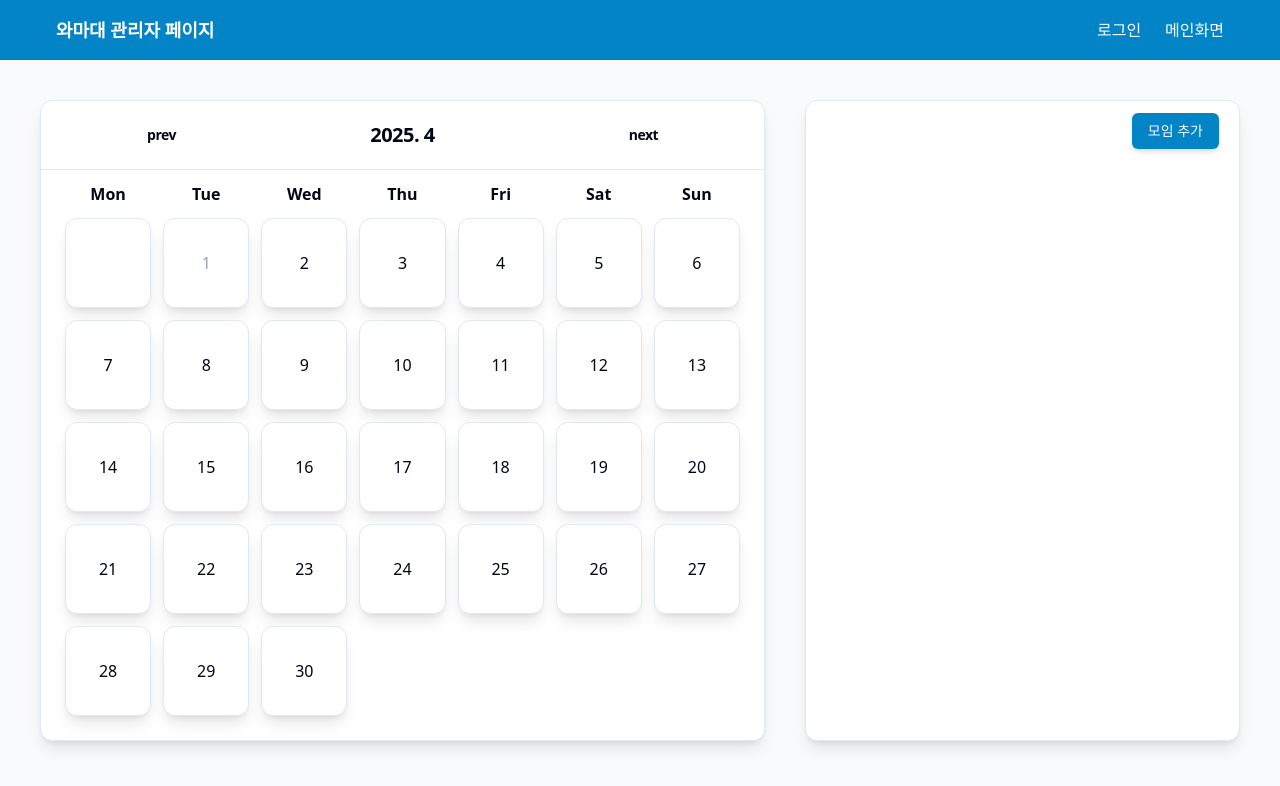
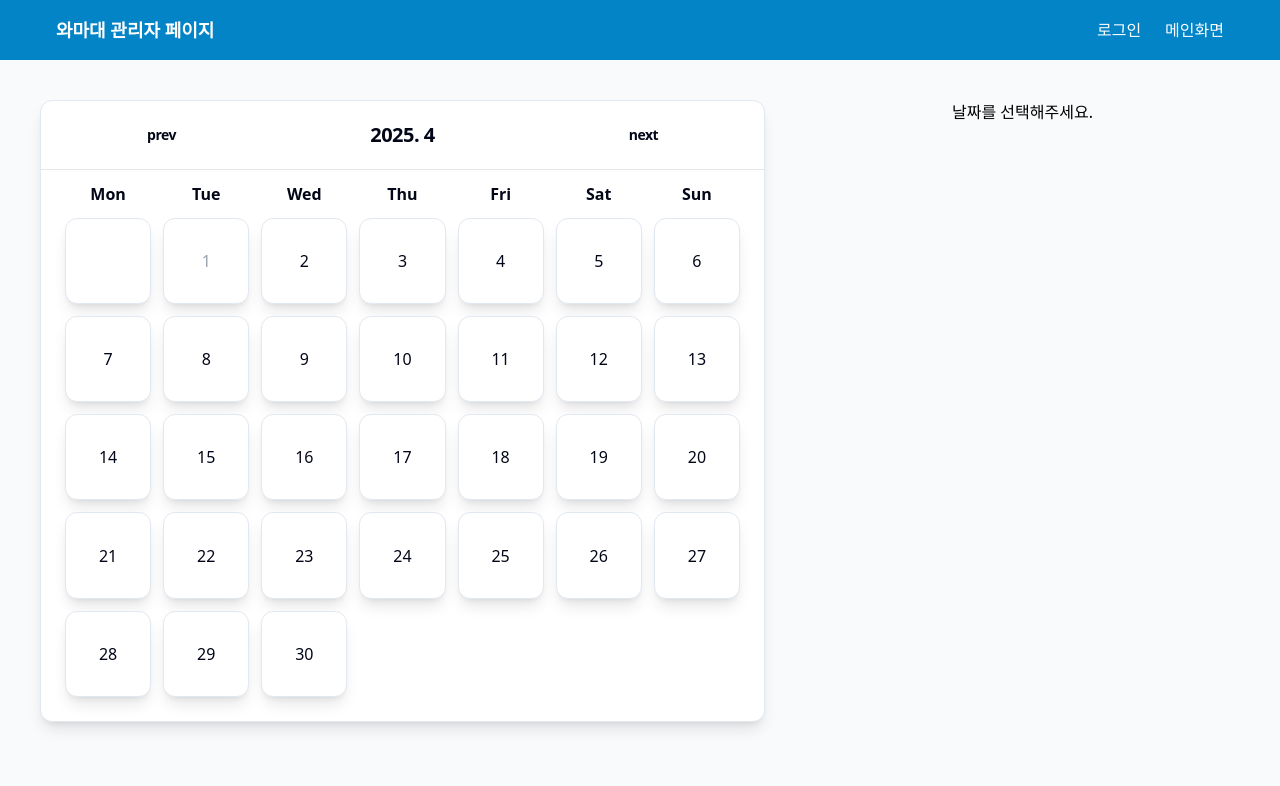
Before and after one commit to yoounyoungheon/WaMaDae, a Next.js app in the folder web/: page /manager in a window 1280 px wide. Shown: the top 786 px of the page. Built offline with nearby package versions, Linux system fonts and the light colour scheme.

Commit message:
[feat] auth 예외 처리

```diff
--- a/web/src/app/(page)/manager/page.tsx
+++ b/web/src/app/(page)/manager/page.tsx
@@ -20,11 +20,16 @@ export default async function ManagerHome({
   const currentDate = new Date();
   const currentYear = currentDate.getFullYear();
   const currentMonth = currentDate.getMonth() + 1;
+
   return (
     <main>
       <div className="p-10 grid grid-cols-[5fr_3fr] gap-10">
         <MonthCalendar year={currentYear} month={isNextMonth==='true'?currentMonth+1:currentMonth}/>
-        {<MeetingsInfoView meetings={loadMeetingsResponse?.data as Meeting[]}/>}
+        {loadMeetingsResponse?.message !== `Request failed with status code 401`?
+          (loadMeetingsResponse?.isSuccess?
+          <MeetingsInfoView meetings={loadMeetingsResponse?.data as Meeting[]}/>:
+          <div className="text-center">날짜를 선택해주세요.</div>):
+        <div className="text-center">로그인 세션이 만료되었습니다.</div>}
       </div>
     </main>
   );
--- a/web/src/app/ui/component/manager/create-meeting-form.tsx
+++ b/web/src/app/ui/component/manager/create-meeting-form.tsx
@@ -3,7 +3,7 @@
 import { createMeetingReqest } from "@/app/business/meeting/meeting.service"
 import { FormState } from "@/app/utils/type/type";
 import { useEffect, useState } from "react";
-import { useFormState } from "react-dom"
+import { useFormState, useFormStatus } from "react-dom"
 import { CardContent } from "../../molecule/card";
 import TextInput from "../../atom/text-input";
 import Button from "../../atom/button";
@@ -18,6 +18,7 @@ export const CreateMeetingForm = () => {
   };
   const [selectdMeetingType, setSelectedMeetingType] = useState<string>('class');
   const [createMeetinfFormState, dispatch] = useFormState(createMeetingReqest, initialState);
+  const { pending } = useFormStatus();
 
   useEffect(()=>{
     console.log(createMeetinfFormState);
@@ -26,6 +27,8 @@ export const CreateMeetingForm = () => {
       setTimeout(()=>{
         window.location.reload();
       })
+    }else if(createMeetinfFormState.message === `Request failed with status code 401`){
+      alert('세션이 만료되었습니다. 다시 로그인해주세요!')
     }
   }, [createMeetinfFormState])
 
@@ -55,7 +58,7 @@ export const CreateMeetingForm = () => {
         />
         <TextInput name="endTime" form="create-meeting-form" placeholder="모임 시작 시간을 입력해주세요."/>
         <TextInput name="startTime" form="create-meeting-form" placeholder="모임 종료 시간을 입력해주세요."/>
-        <Button type="submit" form="create-meeting-form">생성</Button>
+        <Button type="submit" form="create-meeting-form">{pending?`!등록중!`:`등록하기`}</Button>
       </form>
     </CardContent>
   )
--- a/web/src/app/ui/component/manager/month-calendar.tsx
+++ b/web/src/app/ui/component/manager/month-calendar.tsx
@@ -57,17 +57,20 @@ export function MonthCalendar({ year, month }: { year: number; month: number; })
             const linkHref = `?date=${dateInfo.year}-${paddedMonth}-${paddedDate}${isNextMonth ? '&isNextMonth=true' : ''}`;
 
             return (
-              <Card key={index}>
-              <CardContent className={`p-8 text-center ${isPastDate ? 'text-gray-400 cursor-not-allowed' : ''}`}>
+              <Card key={index} className="aspect-square flex items-center justify-center">
+                <div className={`text-center ${isPastDate ? 'text-gray-400 cursor-not-allowed' : ''}`}>
                   {dateInfo.date !== 0 ? (
                     isPastDate ? (
                       <span>{dateInfo.date}</span>
                     ) : (
-                  <Link href={`${linkHref}`}>
+                      <Link href={linkHref}>
                         {dateInfo.date}
                       </Link>
-                )) : ('')}
-                </CardContent>
+                    )
+                  ) : (
+                    ''
+                  )}
+                </div>
               </Card>
             );
             })}
```
Lines whose indentation alone changed are shown as unchanged.
